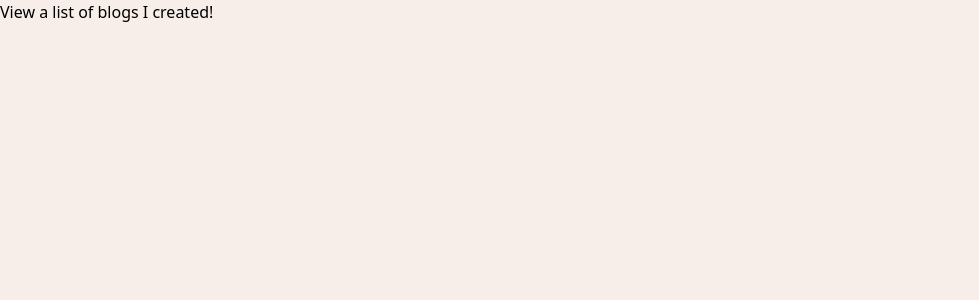
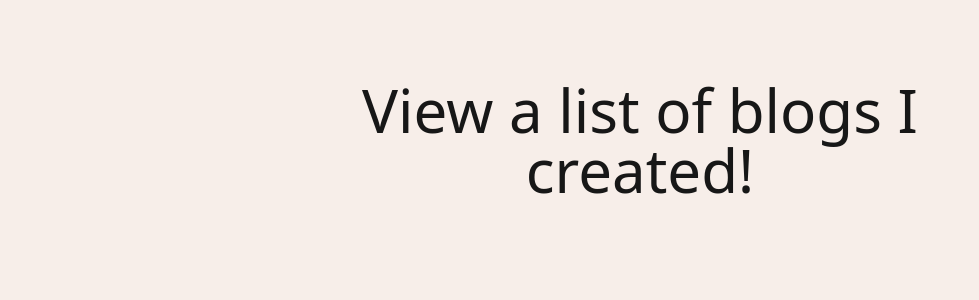
Before and after one commit to keliaa1/SimbiSpace, a Next.js app: page /blogs in a window 1280 px wide. Shown: the top 300 px of the page, without its empty margins (0-979 px from the left). Built offline with nearby package versions, Linux system fonts and the light colour scheme.

Commit message:
Refactor: Update Blogs component structure

```diff
--- a/app/blogs/page.tsx
+++ b/app/blogs/page.tsx
@@ -1,7 +1,12 @@
 export default function Blogs() {
     return (
-        <div>
+       <section className="mx-auto w-11/12 md:w-1/2 mt-20 flex flex-col gap-16 mb-20">
+        <header className="font-CormorantGaramond font-light text-6xl text-neutral-900 text-center">
             <h1>View a list of blogs I created!</h1>
-        </div>
+
+        </header>
+        <section className="md:grid md:grid-cols-w flex flex-col gap-10"></section>
+
+       </section>
     );
 }
--- a/app/layout.tsx
+++ b/app/layout.tsx
@@ -32,7 +32,6 @@ export default function RootLayout({
 
         {children}
 
-
       </body>
     </html>
   );
```
